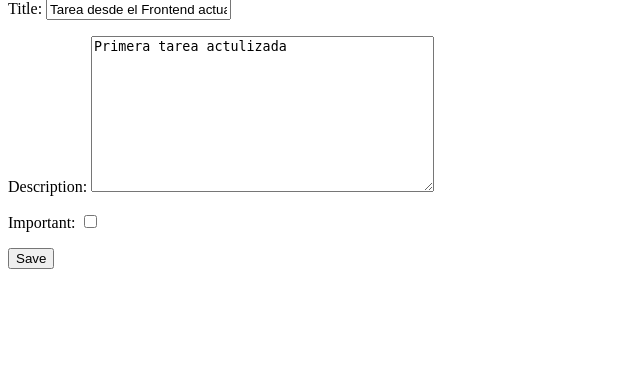
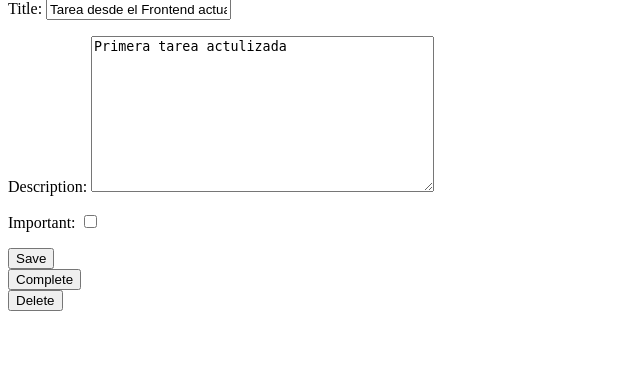
Before and after one commit to Josstell/django-crud, a Django app: page /tasks/2/ in a window 1280 px wide. Shown: the part 156-525 px from the top of the page, without its empty margins (0-640 px from the left). Run offline with Django 4.2, Linux system fonts and the light colour scheme; a user stored in the database is signed in; data comes from the database, SQL or seed files in the repository; both versions use the stored data as it was after the commit.

Commit message:
completar y eliminer tarea

```diff
--- a/djangocrud/urls.py
+++ b/djangocrud/urls.py
@@ -24,6 +24,9 @@ urlpatterns = [
     path('tasks/', views.tasks, name='tasks'),
     path('tasks/create/', views.create_task, name='create_task'),
     path('tasks/<int:task_id>/', views.task_detail, name='task_detail'),
+    path('tasks/<int:task_id>/complete',
+         views.complete_task, name='complete_task'),
+    path('tasks/<int:task_id>/delete', views.delete_task, name='delete_task'),
     path('logout/', views.signout, name='logout'),
     path('signin/', views.signin, name='login')
 
--- a/tasks/templates/tasks/task_detail.html
+++ b/tasks/templates/tasks/task_detail.html
@@ -14,4 +14,15 @@
 
 </form>
 
+<form action="{% url 'complete_task' task.id %}" method="POST">
+    {% csrf_token %}
+    <button>Complete</button>
+</form>
+
+
+<form action="{% url 'delete_task' task.id %}" method="POST">
+    {% csrf_token %}
+    <button>Delete</button>
+</form>
+
 {% endblock %}
--- a/tasks/views.py
+++ b/tasks/views.py
@@ -6,6 +6,7 @@ from django.contrib.auth.models import User
 from django.db import IntegrityError
 from .forms import TaskForm
 from .models import Task
+from django.utils import timezone
 
 # Create your views here.
 
@@ -61,6 +62,21 @@ def create_task(request):
             })
 
 
+def complete_task(request, task_id):
+    task = get_object_or_404(Task, pk=task_id, user=request.user)
+    if request.method == 'POST':
+        task.datecomplete = timezone.now()
+        task.save()
+        return redirect('tasks')
+
+
+def delete_task(request, task_id):
+    task = get_object_or_404(Task, pk=task_id, user=request.user)
+    if request.method == 'POST':
+        task.delete()
+        return redirect('tasks')
+
+
 def task_detail(request, task_id):
     if request.method == 'GET':
         task = get_object_or_404(Task, pk=task_id, user=request.user)
```
Also changed, not shown: db.sqlite3.
